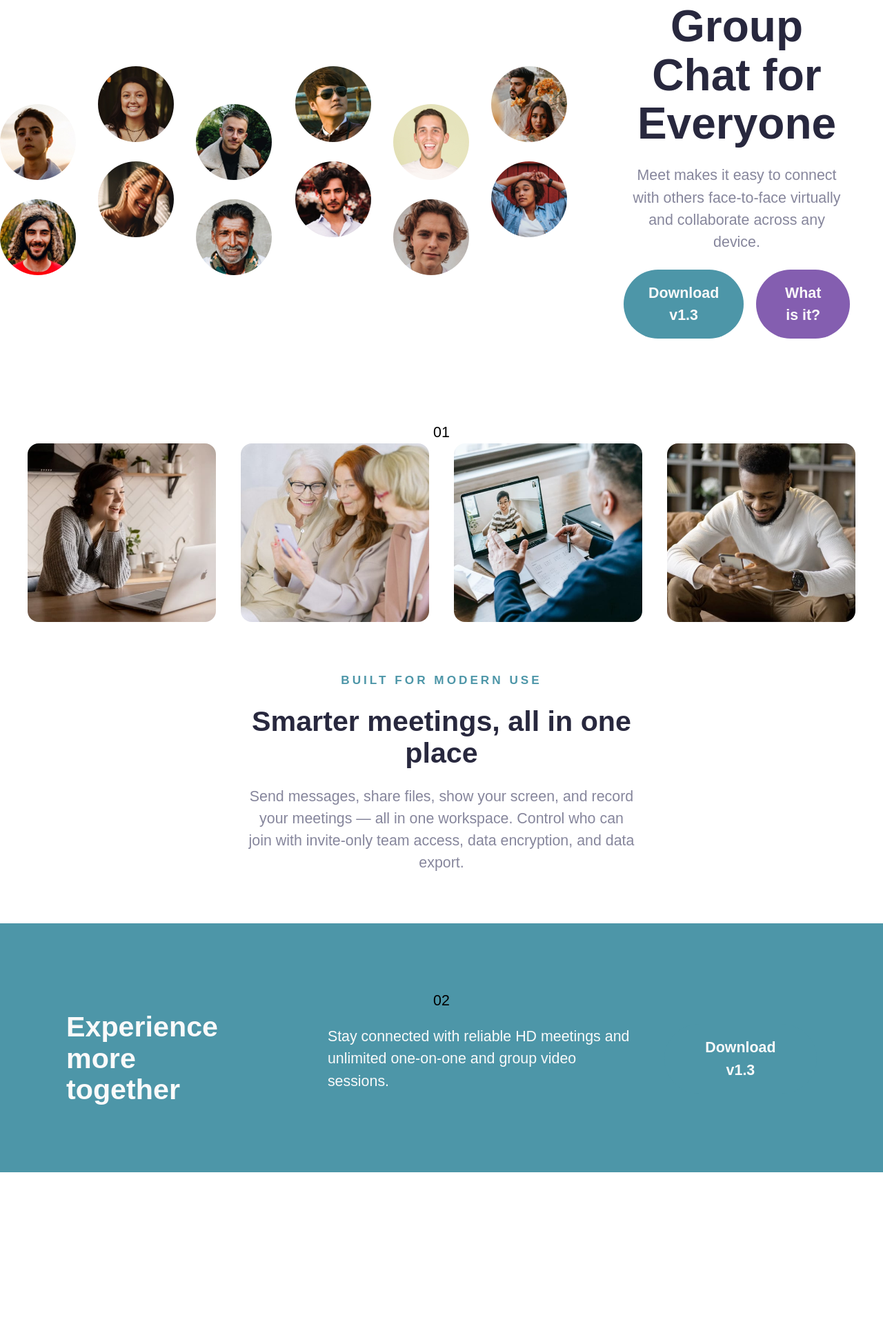
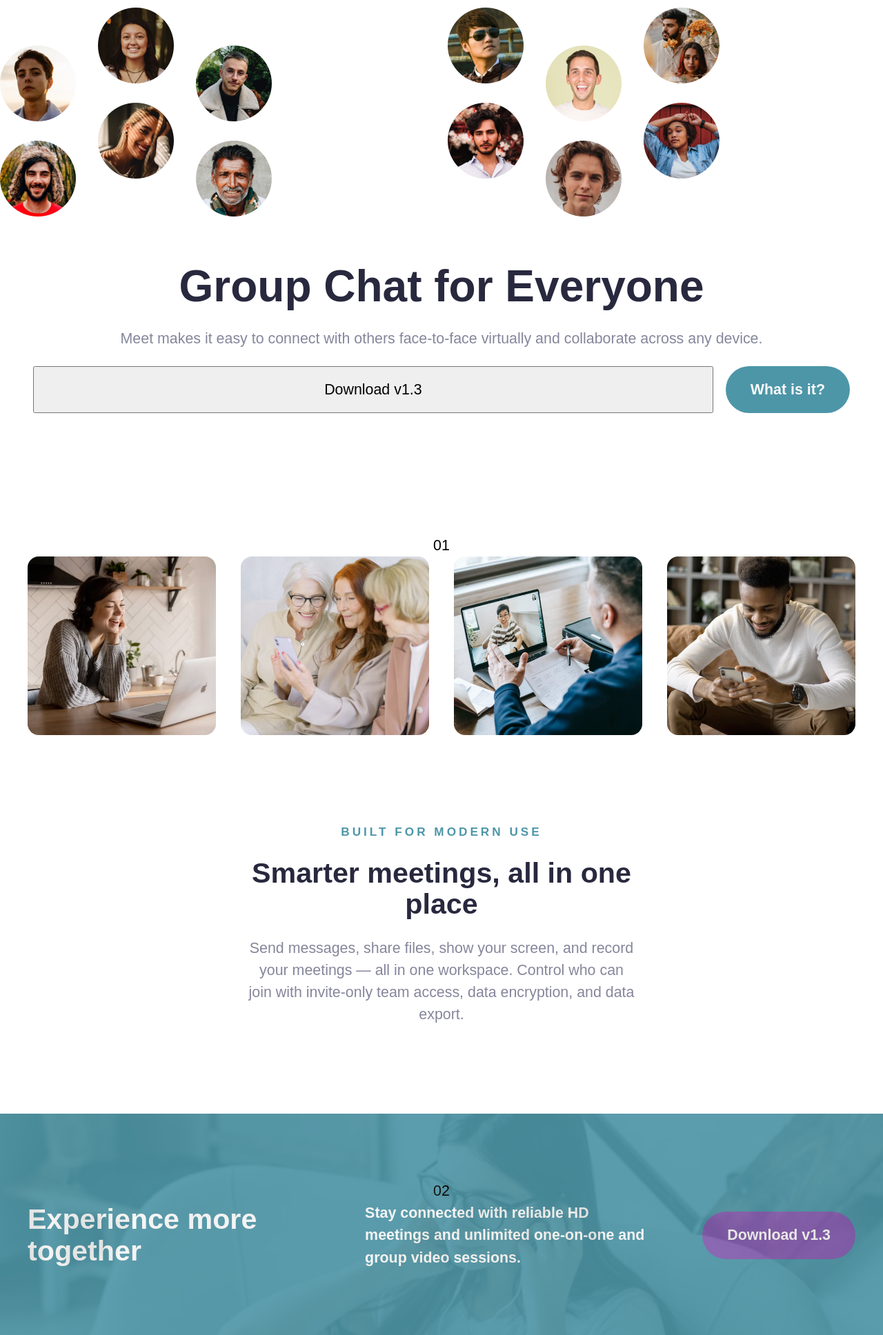
Before and after one commit to dwhenson/FEM-meet-landing, a website built with Parcel: page src/index.html in a window 1280 px wide. Shown: the part 217-2153 px from the top of the page at 69% size. Before the commit the page ends 1917 px from the top, so only its background shows below. Built offline with nearby package versions, Linux system fonts and the light colour scheme.

Commit message:
✨ IMPROVE: footer styles

```diff
--- a/src/index.html
+++ b/src/index.html
@@ -3,7 +3,7 @@
   <head>
     <meta charset="UTF-8" />
     <meta name="viewport" content="width=device-width, initial-scale=1.0" />
-    <title>Todo List - Meet Landing Page</title>
+    <title>Meet Landing Page</title>
     <link rel="preconnect" href="https://fonts.googleapis.com" />
     <link rel="preconnect" href="https://fonts.gstatic.com" crossorigin />
     <link
@@ -23,7 +23,7 @@
     </header>
 
     <main id="main" class="flow-section">
-      <section class="[ split full-bleed ][ banner ]">
+      <section class="[ split full-bleed ][ hero ]">
         <div class="img">
           <img src="images/desktop/image-hero-left.png" alt="" />
         </div>
@@ -36,10 +36,9 @@
             Meet makes it easy to connect with others face-to-face virtually and
             collaborate across any device.
           </p>
-
           <div class="split">
-            <button class="button download">Download v1.3</button>
-            <a class="button link" href="/">What is it?</a>
+            <button class="button primary-200">Download v1.3</button>
+            <a class="primary-100 link" href="/">What is it?</a>
           </div>
         </div>
       </section>
@@ -88,7 +87,7 @@
           Stay connected with reliable HD meetings and unlimited one-on-one and
           group video sessions.
         </p>
-        <button class="button download">Download v1.3</button>
+        <button class="primary-100 primary-200">Download v1.3</button>
       </div>
     </footer>
   </body>
--- a/src/scss/_reset.scss
+++ b/src/scss/_reset.scss
@@ -25,6 +25,7 @@ ul,
 ol,
 button {
   margin: 0;
+  overflow-wrap: break-word;
 }
 
 /* Adjust line heights */
@@ -37,7 +38,6 @@ h3,
 h4,
 .h4 {
   line-height: 1.1;
-  overflow-wrap: break-word;
 }
 
 /* Remove list styles on ul, ol elements with a class */
@@ -55,6 +55,7 @@ body {
   line-height: 1.5;
   color: #000;
   text-rendering: optimizeSpeed;
+  -webkit-font-smoothing: antialiased;
 }
 
 /* A elements that don't have a class get default styles */
@@ -89,6 +90,7 @@ input,
 button,
 textarea,
 select {
+  overflow-wrap: break-word;
   font: inherit;
 }
 
--- a/src/scss/abstracts/_variables.scss
+++ b/src/scss/abstracts/_variables.scss
@@ -20,6 +20,11 @@
   --space-xl: clamp(3.94rem, calc(3.13rem + 4.02vw), 6rem);
   --space-xxl: clamp(5.25rem, calc(3.79rem + 7.32vw), 9rem);
 
+  /* Flow */
+  --flow-s: min(2rem, 4vh);
+  --flow-m: min(4rem, 8vh);
+  --flow-l: min(8rem, 16vh);
+
   /* Font styles */
   --ff-body: "Red Hat", sans-serif;
 
@@ -33,7 +38,8 @@
 
   /* Box shadow */
   --shadow-color: 240, 10%, 57%;
-  --shadow-elevation-low: 0.3px 0.5px 0.8px hsl(var(--shadow-color) / 0.14),
+  --shadow-elevation-low:
+    0.3px 0.5px 0.8px hsl(var(--shadow-color) / 0.14),
     0.6px 1px 1.6px -0.5px hsl(var(--shadow-color) / 0.28),
     1.2px 2.1px 3.3px -1px hsl(var(--shadow-color) / 0.42);
 }
--- a/src/scss/blocks/_banner.scss
+++ /dev/null
@@ -1,19 +0,0 @@
-@use "../abstracts/breakpoints" as *;
-
-.banner {
-  --bespoke-gap: var(--space-xxs);
-
-  @include respond-to("large") {
-  }
-
-  .img {
-    flex-basis: min(50% - var(--bespoke-gap), 30rem);
-  }
-
-  .text {
-    flex-basis: 30rem;
-    padding: var(--space-m);
-  }
-
-
-}
--- a/src/scss/blocks/_button.scss
+++ b/src/scss/blocks/_button.scss
@@ -1,5 +1,6 @@
-.button {
+.primary-100 {
   display: block;
+  max-inline-size: fit-content;
   border: 0;
   border-radius: 99999px;
   background-color: var(--clr-bg, var(--clr-primary-100));
@@ -12,10 +13,11 @@
 
   &:is(:hover, :focus) {
     --clr-bg: var(--clr-secondary-200);
+
     cursor: pointer;
   }
 
-  &.link {
+  &.primary-200 {
     --clr-bg: var(--clr-primary-200);
 
     &:is(:hover, :focus) {
--- a/src/scss/blocks/_footer.scss
+++ b/src/scss/blocks/_footer.scss
@@ -3,13 +3,29 @@
 .footer {
   --container-max: min(100%, 75rem);
 
+  position: relative;
   grid-column: 1 / -1;
-  padding: var(--space-xl);
+  padding-block: var(--space-xl);
   background-color: var(--clr-primary-100);
 
+  &::before {
+    content: " ";
+    position: absolute;
+    display: block;
+    opacity: 0.1;
+    inset-block-start: 0;
+    inset-inline-start: 0;
+    inline-size: 100%;
+    block-size: 100%;
+    background-image: url("../images/tablet/image-footer.jpg");
+    background-position: top center;
+    background-size: cover;
+    background-repeat: no-repeat;
+  }
+
   :is(h2, p) {
+    font-weight: 900;
     color: var(--clr-secondary-100);
-
 
     @include respond-to("large") {
       text-align: start;
@@ -17,12 +33,15 @@
   }
 
   .text {
-    --bespoke-gap: var(--space-m);
+    --bespoke-gap: var(--space-l);
 
+    flex-wrap: wrap;
+    align-items: center;
 
-    p {
-      max-inline-size: min(100%, 27.5rem);
-      font-weight: 5       00;
+    > * {
+      flex-basis: min(100%, 15rem);
     }
   }
+
+  // FIXME button hover not working as only hovers over footer - psudeo el issue?
 }
--- /dev/null
+++ b/src/scss/blocks/_hero.scss
@@ -0,0 +1,19 @@
+@use "../abstracts/breakpoints" as *;
+
+.hero {
+  --bespoke-gap: var(--space-xxs);
+  --min: 30rem;
+
+  flex-wrap: wrap;
+
+
+  .img {
+    // flex-basis: min(50% - var(--bespoke-gap), 30rem);
+  }
+
+  .text {
+    // flex-basis: var(--min);
+    --container-max: 20rem;
+    padding: var(--space-m);
+  }
+}
--- a/src/scss/composition/_align-content.scss
+++ b/src/scss/composition/_align-content.scss
@@ -5,6 +5,7 @@
 .align-content {
   display: grid;
   grid-template-rows: 1fr;
+  grid-template-rows: auto 1fr auto;
   grid-template-columns: minmax($min, 1fr) minmax($min, $max) minmax($min, 1fr);
 
   > * {
--- a/src/scss/global.scss
+++ b/src/scss/global.scss
@@ -31,7 +31,7 @@ Blocks
 ================================================== */
 
 @use "blocks/header";
-@use "blocks/banner";
+@use "blocks/hero";
 @use "blocks/features";
 @use "blocks/footer";
 @use "blocks/button";
@@ -39,6 +39,8 @@ Blocks
 /* Base Styles
 ================================================== */
 body {
+  --flow-section: var(--flow-l);
+
   background-color: var(--secondary-100);
   font-family: var(--ff-body);
   font-size: var(--step-0);
--- a/src/scss/utilities/_skip-link.scss
+++ b/src/scss/utilities/_skip-link.scss
@@ -1,17 +1,33 @@
 /* Skip to main content */
 .skip-link {
   position: absolute;
-  display: block;
-  inset-block-start: -999px;
-  inset-inline-start: -999px;
+  display: inline-block;
+  inset-block-start: 1rem;
+  inset-inline-start: 1rem;
+  background: #fff;
+  font-weight: 700;
+  text-decoration: none;
+  text-transform: uppercase;
+  color: #000;
+  padding-block: 0.7rem 0.5rem;
+  padding-inline: 1rem;
 }
 
-.skip-link:focus {
-  inset-block-start: 0;
-  padding: 3px;
-  border: 1px solid #000;
-  background: #ffc;
-  inset-inline-start: 0;
+.skip-link:hover {
+  background: #000;
+  color: #fff;
+}
+
+.skip-link:not(:focus) {
+  position: absolute;
+  inline-size: 1px;
+  block-size: auto;
+  padding: 0;
+  border: 0;
+  overflow: hidden;
+  margin: 0;
+  white-space: nowrap;
+  clip: rect(0 0 0 0);
 }
 
 /* Remove necessary focus style as main is the :target */
--- a/src/scss/utilities/_split.scss
+++ b/src/scss/utilities/_split.scss
@@ -3,12 +3,10 @@
 
 .split {
   display: flex;
-  flex-direction: column;
-  align-items: center;
-  justify-content: space-between;
+  justify-content: center;
   gap: var(--bespoke-gap, var(--space-s));
 
-  @include respond-to("large") {
-    flex-direction: row;
+  > * {
+    flex: 1 1 var(--min, var(--space-s));
   }
 }
```
